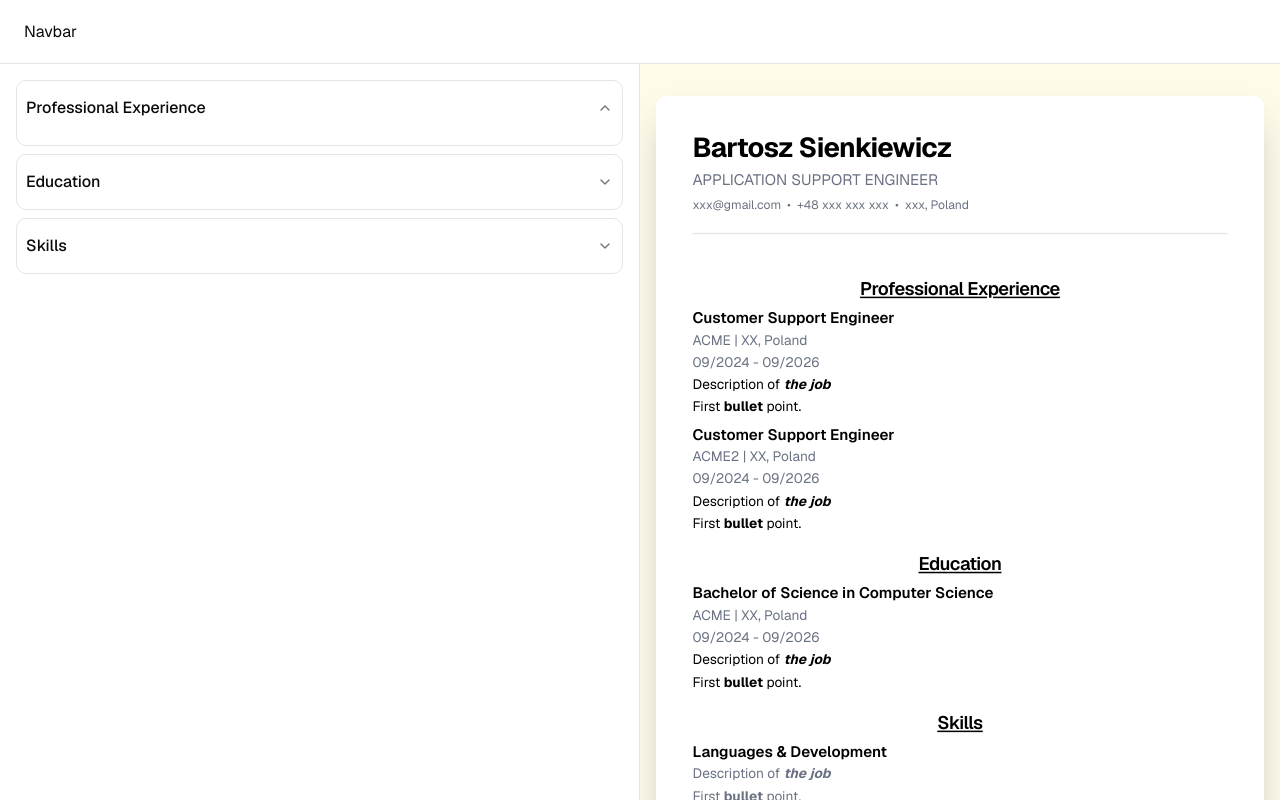
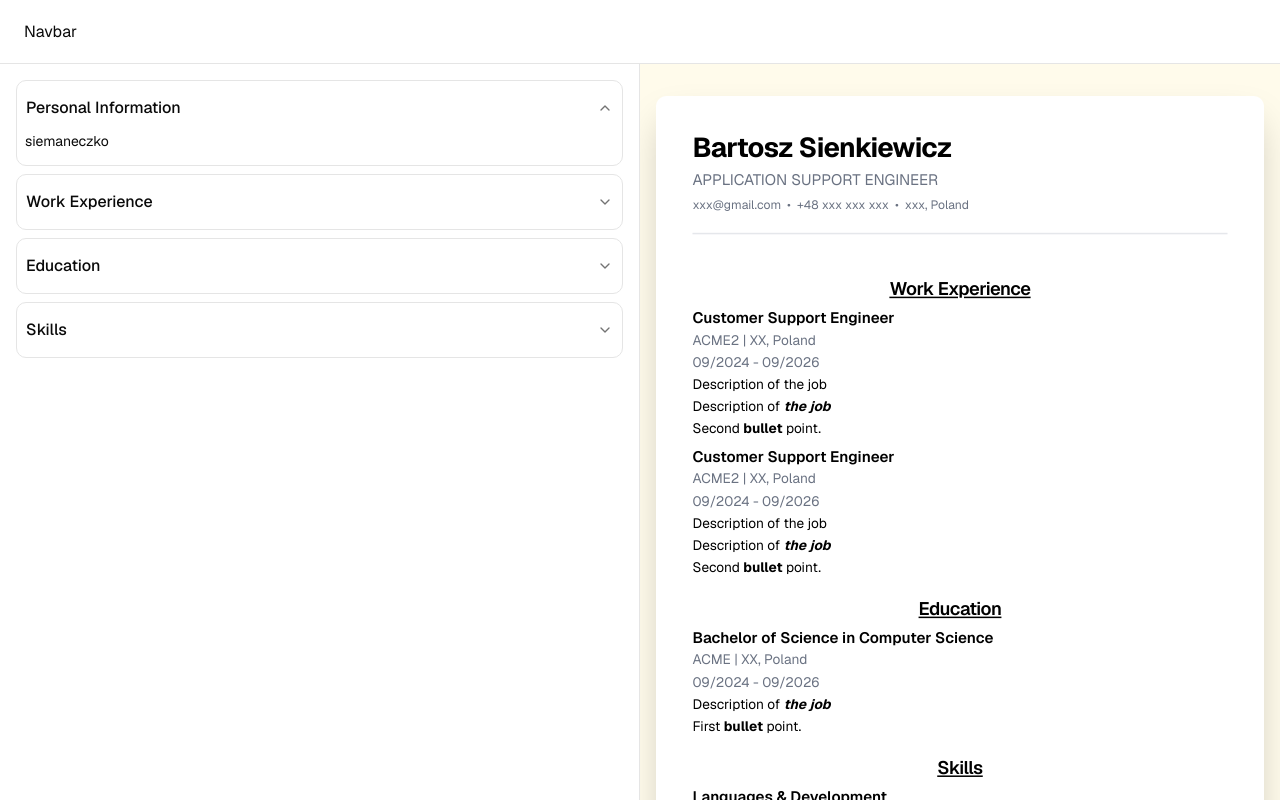
Before and after one commit to bSienkiewicz/cvapp, a Next.js app: page / in a window 1280 px wide. Built offline with nearby package versions, Linux system fonts and the light colour scheme.

Commit message:
feat: introduced wirk experience visibility checkboxes to its fields

```diff
--- a/components/resume/display/EducationBlock.tsx
+++ b/components/resume/display/EducationBlock.tsx
@@ -12,13 +12,13 @@ const Education = ({ entry }: { entry: EducationEntry }) => {
       <p className="text-gray-500">
         {entry.startDate} - {entry.endDate || "Present"}
       </p>
-      {entry.descriptionBlocks?.map((block, index) => {
-        if (block.type === "text") {
-          return <p key={index} dangerouslySetInnerHTML={{ __html: block.content }} />;
-        } else if (block.type === "bullet") {
-          return <ul key={index}><li dangerouslySetInnerHTML={{ __html: block.content }} /></ul>;
-        }
-      })}
+      {entry.descriptionBlocks?.filter((block) => block.isVisible).map((block, index) =>
+        block.type === 'bullet' ? (
+          <ul key={index}><li dangerouslySetInnerHTML={{ __html: block.content }} /></ul>
+        ) : (
+          <p key={index} dangerouslySetInnerHTML={{ __html: block.content }} />
+        ),
+      )}
     </div>
   )
 }
--- a/components/resume/display/ExperienceBlock.tsx
+++ b/components/resume/display/ExperienceBlock.tsx
@@ -1,34 +1,30 @@
 import type { ExperienceEntry } from '@/types/resume';
 
 const Experience = ({ entry }: { entry: ExperienceEntry }) => {
+  const dateRange = [entry.startDate, entry.isCurrent ? 'Present' : entry.endDate]
+    .filter(Boolean)
+    .join(' - ');
+
   return (
     <div>
-      <h3 className="text-xl font-semibold">
-        {entry.jobTitle}
-      </h3>
+      {entry.fieldVisibility?.jobTitle !== false && (
+        <h3 className="text-xl font-semibold">{entry.jobTitle}</h3>
+      )}
       <p className="text-gray-500">
-        {entry.employer} | {entry.location}
+        {entry.employer}
+        {entry.fieldVisibility?.location !== false && entry.location ? ` | ${entry.location}` : ''}
       </p>
-      <p className="text-gray-500">
-        {entry.startDate} - {entry.endDate || "Present"}
-      </p>
-      {entry.descriptionBlocks?.map((block, index) => {
-        if (block.type === "text") {
-          return <p key={index} dangerouslySetInnerHTML={{ __html: block.content }} />;
-        } else if (block.type === "bullet") {
-          return <ul key={index}><li dangerouslySetInnerHTML={{ __html: block.content }} /></ul>;
+      {entry.fieldVisibility?.dates !== false && dateRange && (
+        <p className="text-gray-500">{dateRange}</p>
+      )}
+      {entry.jobDescription && entry.fieldVisibility?.jobDescription !== false && (
+        <p dangerouslySetInnerHTML={{ __html: entry.jobDescription }} />
+      )}
+      {entry.descriptionBullets?.filter((bullet) => bullet.isVisible).map((bullet, index) => {
+        {
+          return <ul key={index}><li dangerouslySetInnerHTML={{ __html: bullet.content }} /></ul>;
         }
       })}
-      {/* {entry.descriptionBlocks.type === "richText" && (
-        <p dangerouslySetInnerHTML={{ __html: entry.description.content }} />
-      )}
-      {entry.description.type === "richBulletedList" && typeof entry.description.content === "object" && (
-        <ul>
-          {entry.description.content.map((item, index) => (
-            <li key={index} dangerouslySetInnerHTML={{ __html: item }} />
-          ))}
-        </ul>
-      )} */}
     </div>
   )
 }
--- a/components/resume/display/ResumeSection.tsx
+++ b/components/resume/display/ResumeSection.tsx
@@ -15,21 +15,21 @@ export default function ResumeSection({ section }: Props) {
 			</h2>
 
 			{section.sectionType === "experience" &&
-				section.entries.map((entry) => (
+				section.entries.filter((entry) => entry.isVisible).map((entry) => (
 					<div key={entry.id} className="mt-2">
 						<Experience entry={entry} />
 					</div>
 				))}
 
 			{section.sectionType === "education" &&
-				section.entries.map((entry) => (
+				section.entries.filter((entry) => entry.isVisible).map((entry) => (
 					<div key={entry.id} className="mt-2">
 						<Education entry={entry} />
 					</div>
 				))}
 
 			{section.sectionType === "skills" &&
-				section.entries.map((entry) => (
+				section.entries.filter((entry) => entry.isVisible).map((entry) => (
 					<div key={entry.id} className="mt-2">
 						<Skills entry={entry} />
 					</div>
--- a/components/resume/display/SkillsBlock.tsx
+++ b/components/resume/display/SkillsBlock.tsx
@@ -6,9 +6,13 @@ const Skills = ({ entry }: { entry: SkillEntry }) => {
       <h3 className="text-xl font-semibold">
         {entry.skillName}
       </h3>
-      {entry.descriptionBlocks?.map((block, i) => (
-        <p key={i} className="text-gray-500" dangerouslySetInnerHTML={{ __html: block.content }} />
-      ))}
+      {entry.descriptionBlocks?.filter((block) => block.isVisible).map((block, i) =>
+        block.type === 'bullet' ? (
+          <ul key={i} className="text-gray-500"><li dangerouslySetInnerHTML={{ __html: block.content }} /></ul>
+        ) : (
+          <p key={i} className="text-gray-500" dangerouslySetInnerHTML={{ __html: block.content }} />
+        ),
+      )}
       {entry.proficiencyLevel !== null && (
         <div className="bg-red-200 h-1 relative rounded-full overflow-hidden">
           <div className="bg-red-500 h-1" style={{ width: `${entry.proficiencyLevel / 5 * 100}%` }}></div>
--- a/components/resume/editor/ExperienceSectionEditor.tsx
+++ b/components/resume/editor/ExperienceSectionEditor.tsx
@@ -1,23 +1,161 @@
 import { removeHtmlTags } from '@/lib/utils';
-import type { ExperienceSection } from '@/types/resume';
+import type { ReactNode } from 'react';
+import type { DescriptionBullet, ExperienceEntry, ExperienceSection } from '@/types/resume';
 import { useResume } from '../ResumeContext';
 import { Button } from '@/components/ui/button';
-import { LucideTrash2 } from 'lucide-react';
+import { Eye, EyeOff } from 'lucide-react';
 
 type Props = {
   section: ExperienceSection;
 };
 
-const inputClassName = 'mt-1 w-full rounded-md border px-3 py-2 text-sm';
-
 export default function ExperienceSectionEditor({ section }: Props) {
   const { updateExperienceEntry } = useResume();
+  const toggleFieldVisibility = (
+    entry: ExperienceEntry,
+    field: 'jobTitle' | 'jobDescription' | 'location' | 'dates',
+  ) => {
+    const fieldVisibility = entry.fieldVisibility ?? {};
+    updateExperienceEntry(section.id, entry.id, {
+      fieldVisibility: { ...fieldVisibility, [field]: !(fieldVisibility[field] ?? true) },
+    });
+  };
 
   return (
     <div className="space-y-4">
-      {section.entries.map((entry, index) => (
-        <></>
+      {section.entries.map((entry) => (
+        <article key={entry.id} className={entry.isVisible ? '' : 'opacity-60'}>
+          <div className="flex items-center gap-1">
+            <Button
+              type="button"
+              variant="ghost"
+              size="icon-xs"
+              aria-label={entry.isVisible ? 'Hide job from resume' : 'Show job on resume'}
+              title={entry.isVisible ? 'Hide job from resume' : 'Show job on resume'}
+              onClick={() => updateExperienceEntry(section.id, entry.id, { isVisible: !entry.isVisible })}
+            >
+              {entry.isVisible ? <Eye /> : <EyeOff />}
+            </Button>
+            <h3 className="text-sm font-semibold">
+              {entry.employer || 'Company name'}
+            </h3>
+          </div>
+
+          <div className="ml-4 space-y-1 text-sm">
+            {entry.jobTitle && (
+              <VisibilityRow
+                label="Hide position from resume"
+                visible={entry.fieldVisibility?.jobTitle ?? true}
+                onToggle={() => toggleFieldVisibility(entry, 'jobTitle')}
+              >
+                {entry.jobTitle}
+              </VisibilityRow>
+            )}
+            {entry.location && (
+              <VisibilityRow
+                label="Hide location from resume"
+                visible={entry.fieldVisibility?.location ?? true}
+                onToggle={() => toggleFieldVisibility(entry, 'location')}
+              >
+                {entry.location}
+              </VisibilityRow>
+            )}
+            {(entry.startDate || entry.endDate || entry.isCurrent) && (
+              <VisibilityRow
+                label="Hide dates from resume"
+                visible={entry.fieldVisibility?.dates ?? true}
+                onToggle={() => toggleFieldVisibility(entry, 'dates')}
+              >
+                {entry.startDate || ''}
+                {entry.startDate && ' - '}
+                {entry.isCurrent ? 'Present' : entry.endDate || ''}
+              </VisibilityRow>
+            )}
+
+            {entry.jobDescription && (
+              <VisibilityRow
+                label="Hide company description from resume"
+                visible={entry.fieldVisibility?.jobDescription ?? true}
+                onToggle={() => toggleFieldVisibility(entry, 'jobDescription')}
+              >
+                {removeHtmlTags(entry.jobDescription)}
+              </VisibilityRow>
+            )}
+
+            {entry.descriptionBullets.length > 0 && (
+              <div className="pl-4">
+                <div className="space-y-1">
+                  {entry.descriptionBullets.map((bullet, bulletIndex) => (
+              <DescriptionBulletEditor
+                key={`${entry.id}-${bulletIndex}`}
+                block={bullet}
+                onChange={(updates) => {
+                  const descriptionBullets = entry.descriptionBullets.map((currentBullet, currentIndex) =>
+                    currentIndex === bulletIndex ? { ...currentBullet, ...updates } : currentBullet,
+                  );
+                  updateExperienceEntry(section.id, entry.id, { descriptionBullets });
+                }}
+              />
+                  ))}
+                </div>
+              </div>
+            )}
+          </div>
+        </article>
       ))}
     </div>
   );
 }
+
+function VisibilityRow({
+  visible,
+  label,
+  onToggle,
+  children,
+}: {
+  visible: boolean;
+  label: string;
+  onToggle: () => void;
+  children: ReactNode;
+}) {
+  return (
+    <div className={`flex items-center gap-1 ${visible ? '' : 'opacity-60'}`}>
+      <Button
+        type="button"
+        variant="ghost"
+        size="icon-xs"
+        aria-label={visible ? label : label.replace('Hide', 'Show')}
+        title={visible ? label : label.replace('Hide', 'Show')}
+        onClick={onToggle}
+      >
+        {visible ? <Eye /> : <EyeOff />}
+      </Button>
+      <span>{children}</span>
+    </div>
+  );
+}
+
+function DescriptionBulletEditor({
+  block,
+  onChange,
+}: {
+  block: DescriptionBullet;
+  onChange: (updates: Partial<DescriptionBullet>) => void;
+}) {
+  return (
+    <div className={`flex items-start gap-1 ${block.isVisible ? '' : 'opacity-60'}`}>
+      <Button
+        type="button"
+        variant="ghost"
+        size="icon-xs"
+        aria-label={block.isVisible ? 'Hide description from resume' : 'Show description on resume'}
+        title={block.isVisible ? 'Hide description from resume' : 'Show description on resume'}
+        onClick={() => onChange({ isVisible: !block.isVisible })}
+      >
+        {block.isVisible ? <Eye /> : <EyeOff />}
+      </Button>
+      {<span aria-hidden="true">•</span>}
+      <p className="min-w-0 flex-1">{removeHtmlTags(block.content)}</p>
+    </div>
+  );
+}
--- a/components/resume/editor/ResumeEditor.tsx
+++ b/components/resume/editor/ResumeEditor.tsx
@@ -15,7 +15,7 @@ function SectionEditorFields({ section }: { section: ResumeSection }) {
         <div className="space-y-2">
           {section.entries.map((entry) => (
             <div key={entry.id}>
-              {entry.descriptionBlocks.map((block, index) => (
+              {entry.descriptionBlocks?.map((block, index) => (
                 <p key={index}>{removeHtmlTags(block.content)}</p>
               ))}
             </div>
@@ -30,10 +30,14 @@ const ResumeEditor = () => {
 
   return (
     <Accordion defaultValue={["item-0"]} className="flex flex-col gap-2">
+      <ResumeEditorCard idx={0} title="Personal Information">
+        siemaneczko
+      </ResumeEditorCard>
+
       {resumeData.sections.map((section, idx) => (
         <ResumeEditorCard
           key={section.id}
-          idx={idx}
+          idx={idx + 1}
           title={section.displayName || section.defaultName}
         >
           <SectionEditorFields section={section} />
--- a/data/resume/resumeData.json
+++ b/data/resume/resumeData.json
@@ -31,60 +31,70 @@
     {
       "id": "911d75d6-3320-4534-88b0-943943f35123123123",
       "sectionType": "experience",
-      "displayName": "Professional Experience",
+      "displayName": "Work Experience",
       "defaultName": "Experience",
       "iconKey": "briefcase",
       "displayIcon": false,
       "entries": [
         {
-          "id": "911d75d6-3320-4534-88b0-943943f35a34",
-          "employer": "ACME",
+          "id": "911d75d6-3320-4534-88b0-943943f35a342asdasd",
+          "employer": "ACME2",
           "isVisible": true,
           "jobTitle": "Customer Support Engineer",
+          "jobDescription": "Description of the job",
+          "fieldVisibility": {
+            "jobTitle": true,
+            "jobDescription": true,
+            "location": true,
+            "dates": true
+          },
+          "startDate": "09/2024",
+          "isCurrent": false,
+          "employerLink": "",
           "location": "XX, Poland",
           "createdAt": "2026-09-20T20:35:04.075Z",
           "updatedAt": "2026-09-24T18:17:31.913Z",
           "endDate": "09/2026",
-          "descriptionBlocks": [
+          "descriptionBullets": [
             {
-              "type": "text",
               "isVisible": true,
               "content": "Description of <b><i>the job</i></b>"
             },
             {
-              "type": "bullet",
               "isVisible": true,
-              "content": "First <b>bullet</b> point."
+              "content": "Second <b>bullet</b> point."
             }
-          ],
-          "employerLink": "",
-          "startDate": "09/2024",
-          "isCurrent": false
+          ]
         },
         {
           "id": "911d75d6-3320-4534-88b0-943943f35a342",
           "employer": "ACME2",
           "isVisible": true,
           "jobTitle": "Customer Support Engineer",
+          "jobDescription": "Description of the job",
+          "fieldVisibility": {
+            "jobTitle": true,
+            "jobDescription": true,
+            "location": true,
+            "dates": true
+          },
+          "startDate": "09/2024",
+          "isCurrent": false,
+          "employerLink": "",
           "location": "XX, Poland",
           "createdAt": "2026-09-20T20:35:04.075Z",
           "updatedAt": "2026-09-24T18:17:31.913Z",
           "endDate": "09/2026",
-          "descriptionBlocks": [
+          "descriptionBullets": [
             {
-              "type": "text",
               "isVisible": true,
               "content": "Description of <b><i>the job</i></b>"
             },
             {
-              "type": "bullet",
               "isVisible": true,
-              "content": "First <b>bullet</b> point."
+              "content": "Second <b>bullet</b> point."
             }
-          ],
-          "employerLink": "",
-          "startDate": "09/2024",
-          "isCurrent": false
+          ]
         }
       ]
     },
```
Also changed, not shown: types/resume.ts (+15 -1 lines).
